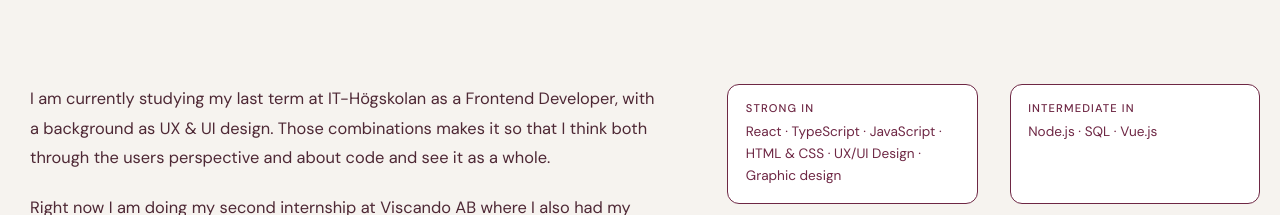
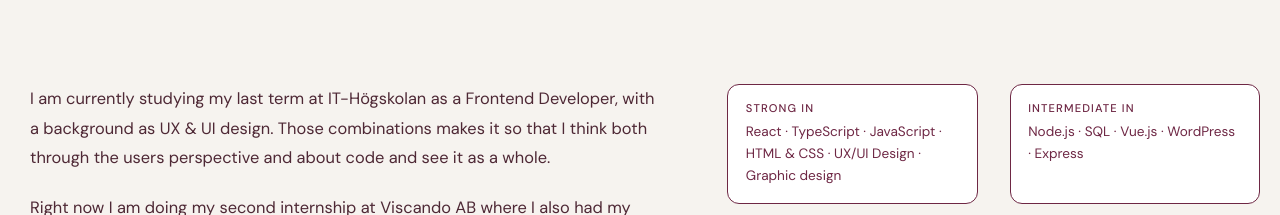
Before and after one commit to maryam891/Portfolio, a React (Vite) app: page / in a window 1280 px wide. Shown: the part 780-995 px from the top of the page. Built offline with nearby package versions, Linux system fonts and the light colour scheme.

Commit message:
added skill to skills

```diff
--- a/src/components/About.tsx
+++ b/src/components/About.tsx
@@ -3,7 +3,7 @@ import '../css/About.css'
 
 const skills = [
   { label: 'Strong in', items: 'React · TypeScript · JavaScript · HTML & CSS · UX/UI Design · Graphic design' },
-  { label: 'Intermediate in', items: 'Node.js · SQL · Vue.js' },
+  { label: 'Intermediate in', items: 'Node.js · SQL · Vue.js · WordPress · Express' },
   { label: 'Tools', items: 'Git · Jira · React bootstrap · Vitest · Jest' },
   { label: 'Language', items: 'Svenska · Engelska · Urdu' },
 ]
```
